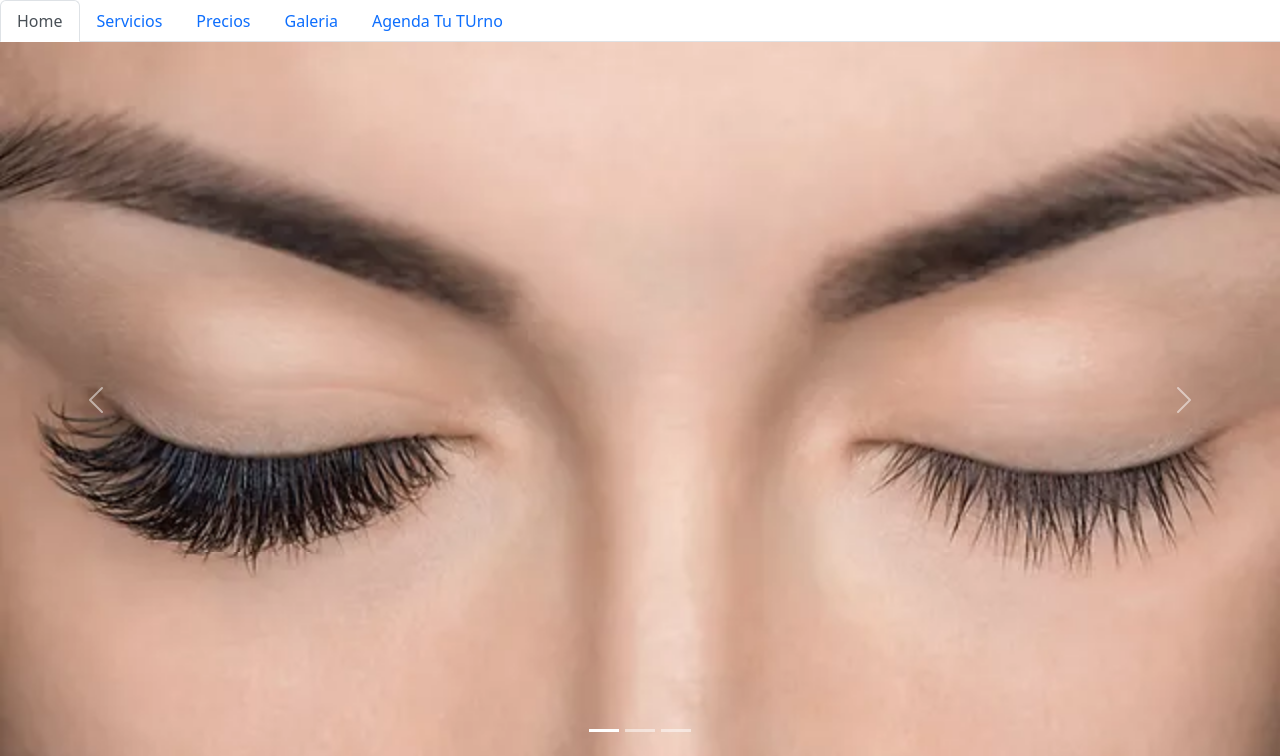
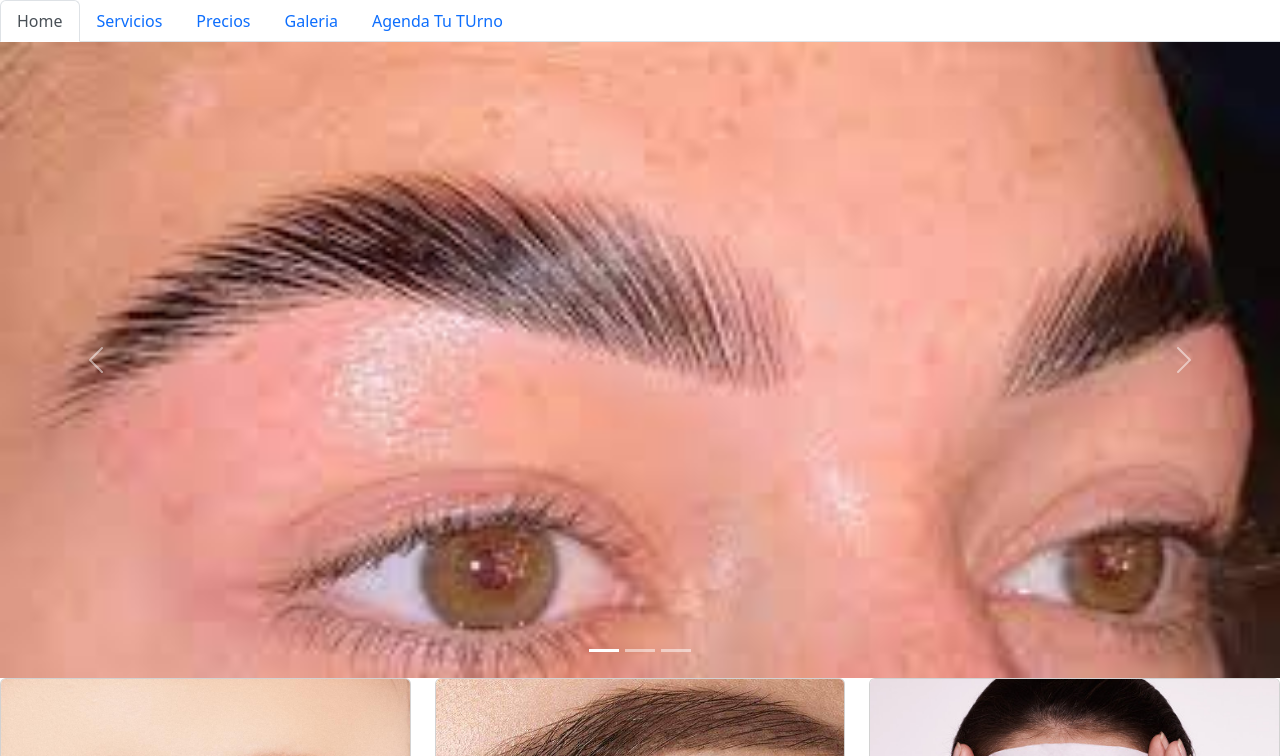
Before and after one commit to Martinasalas/EmeLashes.Coder, a plain HTML site: page index.html in a window 1280 px wide. Shown: the top 756 px of the page. Drawn offline with nearby package versions, Linux system fonts and the light colour scheme.

Commit message:
correccion index

```diff
--- a/index.html
+++ b/index.html
@@ -40,7 +40,7 @@
             </div>
             <div class="carousel-inner">
               <div class="carousel-item active">
-                <img src="/img/11062b_4435d0cbe28543339986f3da3bc04d50_mv2_d_4463_2465_s_4_2.webp" class="d-block w-100" alt="pestanas 1">
+                <img src="img/cejas2.jpg" class="d-block w-100" alt="pestanas 1">
               </div>
               <div class="carousel-item">
                 <img src="img/images.jpg" class="d-block w-100" alt="pestanas 2">
```
Also changed, not shown: img/cejas2.jpg (added).
